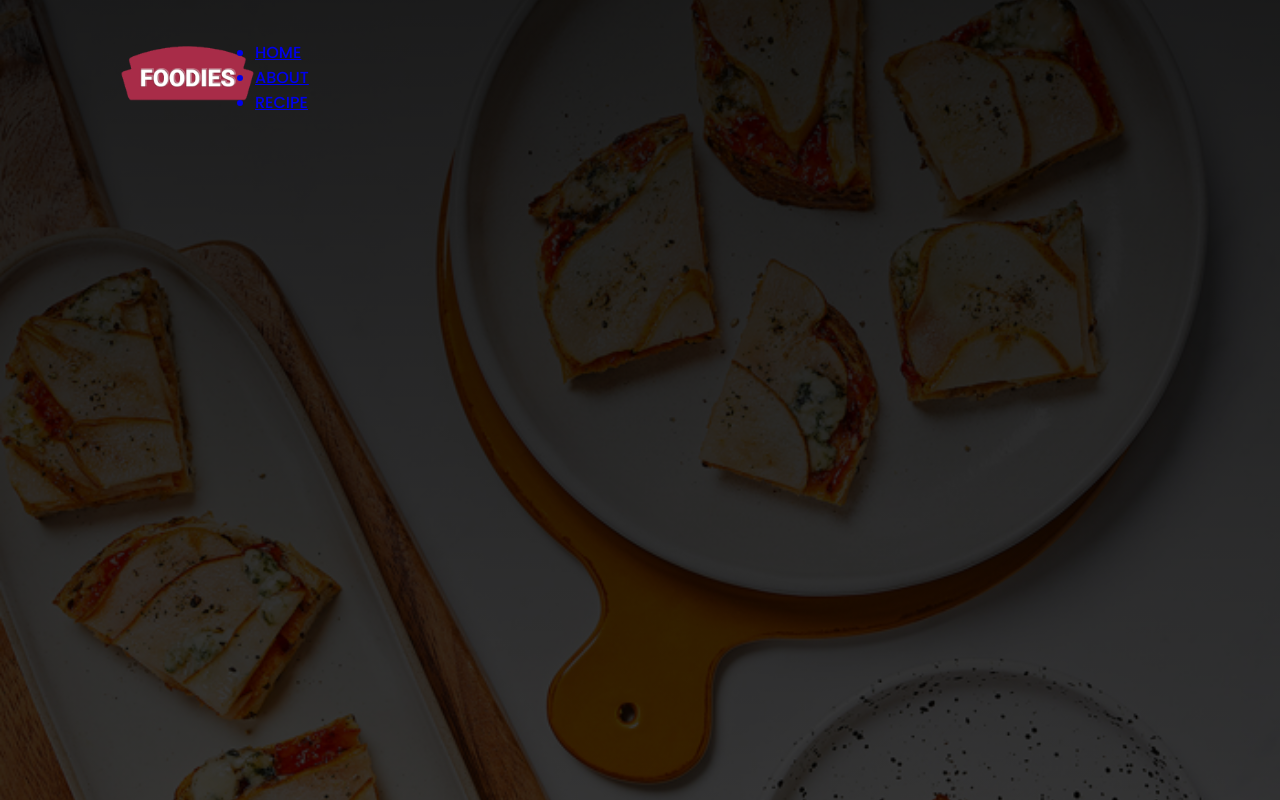
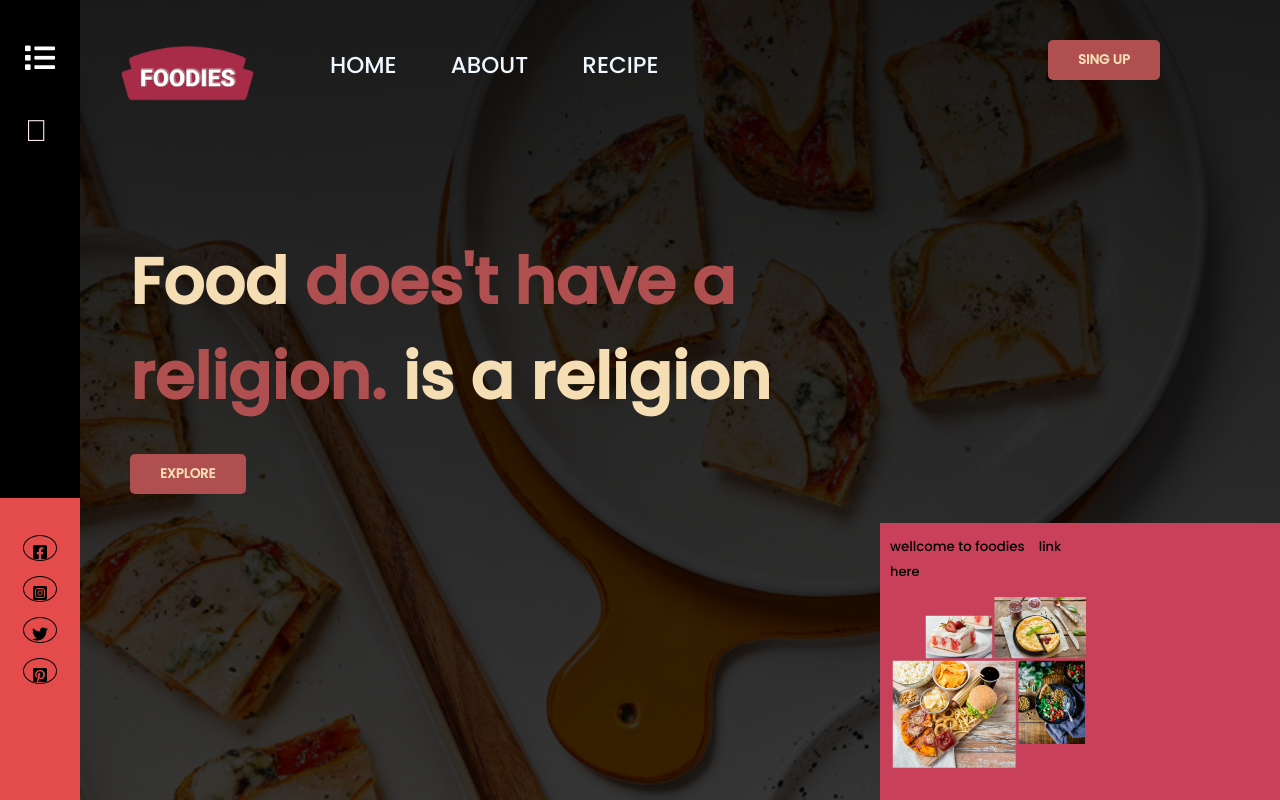
Before and after one commit to Tasnim63/food-page, a plain HTML site: page index.html in a window 1280 px wide. Drawn offline with Linux system fonts and the light colour scheme; a web font is replaced by a local one.

Commit message:
first commit

```diff
--- a/index.html
+++ b/index.html
@@ -6,6 +6,7 @@
     <meta name="viewport" content="width=device-width, initial-scale=1.0">
     <title>food page</title>
     <link rel="stylesheet" href="style.css">
+    <link rel="stylesheet" href="https://use.fontawesome.com/releases/v5.15.4/css/all.css" integrity="sha384-DyZ88mC6Up2uqS4h/KRgHuoeGwBcD4Ng9SiP4dIRy0EXTlnuz47vAwmeGwVChigm" crossorigin="anonymous">
 </head>
 <body>
   <div class="hero">
@@ -19,6 +20,32 @@
                   <a href="#"><li>ABOUT</li></a>
                   <a href="#"><li>RECIPE</li></a>
               </ul>
+              <button type="button" class="btn">SING UP</button>
+          </div>
+      </div>
+      <div class="banner-tittle">
+          <h1>Food<span> does't have a<br> religion.</span> is a religion</h1>
+          <button type="button" class="btn">EXPLORE</button>
+      </div>
+      <div class="vartical-bar">
+          <div class="search-icon">
+            <i class="fas fa-list"></i>
+            <i class="fad fa-search"></i>
+          </div>
+          <div class="social-icon">
+            <i class="fab fa-facebook-square"></i>
+            <i class="fab fa-instagram-square"></i>
+            <i class="fab fa-twitter"></i>
+            <i class="fab fa-pinterest-square"></i>
+          </div>
+      </div>
+      <div class="notification">
+          <div class="contents">
+              <small>wellcome to foodies</small>
+              <a href="#">link here</a>
+             <div class="notification-img">
+             <img src="img/img-2.png" alt="">
+             </div>
           </div>
       </div>
   </div>
--- a/style.css
+++ b/style.css
@@ -19,3 +19,141 @@
 .nav-logo img{
 width: 135px;
 }
+.nav-link{
+    flex: 1;
+}
+.nav-link ul{
+    margin-left: 50px;
+    display: inline;
+}
+.nav-link ul li{
+    list-style: none;
+    display: inline-block;
+    padding: 8px 25px;
+}
+.nav-link ul a{
+    color: aliceblue;
+    text-decoration: none;
+    font-size: 23px;
+}
+.nav-link ul li::after{
+    content: '';
+    width: 0;
+    height: 2px;
+    background: rgb(218, 82, 82);
+    display: block;
+    margin: auto;
+    transition: .5s;
+}
+.nav-link ul li:hover:after{
+    width: 100%;
+}
+.btn{
+    padding: 10px 30px;
+    border: 0;
+    background: rgb(175, 79, 79);
+    font-weight: bold;
+    color: wheat;
+    cursor: pointer;
+    border-radius: 5px;
+}
+.nav-link .btn{
+    float: right;
+}
+.banner-tittle{
+    margin: 80px 130px;
+    color: wheat;
+}
+.banner-tittle h1{
+    font-size: 64px;
+    margin-bottom: 30px;
+}
+.banner-tittle h1 span{
+   color: rgb(175, 79, 79);
+}
+.vartical-bar{
+    height: 100%;
+    background: #000;
+    top: 0;
+    left: 0;
+    position: absolute;
+}
+.search-icon{
+    height: 60%;
+    width: 80px;
+}
+.search-icon .fa-list{
+margin: 43px 25px;
+display: block;
+color: #fff;
+font-size: 30px;
+cursor: pointer;
+}
+.search-icon .fa-search{
+margin: 43px 25px;
+display: block;
+color: rgb(250, 234, 234);
+
+font-size: 30px;
+cursor: pointer;
+}
+.social-icon{
+    height:35% ;
+    width:80px ;
+    background: rgb(228, 76, 76);
+    text-align: center;
+
+    padding-top: 27%;
+    bottom: 0;
+    position: absolute;
+}
+.social-icon .fa-facebook-square{
+margin:15px 23px ;
+display: block;
+padding-top: 8px;
+border: 1px solid #000;
+border-radius: 50%;
+}
+.social-icon .fa-instagram-square{
+margin:15px 23px ;
+display: block;
+padding-top: 8px;
+border: 1px solid #000;
+border-radius: 50%;
+}
+.social-icon .fa-twitter{
+margin:15px 23px ;
+display: block;
+padding-top: 8px;
+border: 1px solid #000;
+border-radius: 50%;
+}
+.social-icon  .fa-pinterest-square{
+margin:15px 23px ;
+display: block;
+padding-top: 8px;
+border: 1px solid #000;
+border-radius: 50%;
+}
+.notification{
+    display: flex;
+    width: 400px;
+    right: 0;
+    bottom: 0;
+    position: absolute;
+    background: rgb(201, 64, 91);
+    align-items: center;
+}
+.contents{
+    flex-basis: 50%;
+    padding: 10px;
+}
+.notification-img img{
+  width: 100%;
+}
+.contents a{
+    text-decoration: none;
+    color: #000;
+    font-size: 13px;
+    margin: 0 10px;
+}
```
